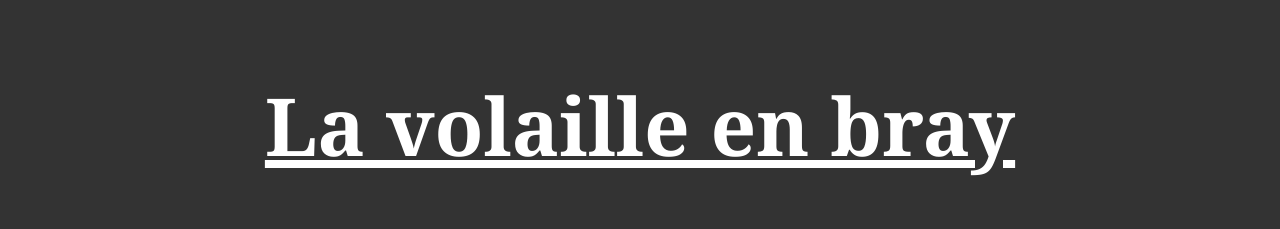
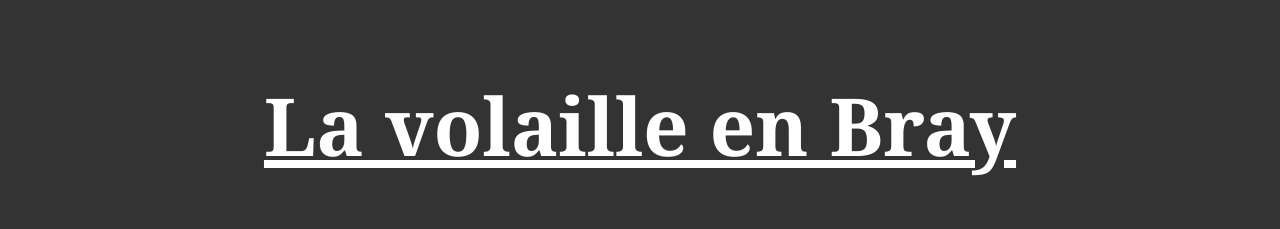
Before and after one commit to SilentCraftsman/Ferme-en-Bray, a Next.js app: page / in a window 1280 px wide. Shown: the top 229 px of the page. Built offline with nearby package versions, Linux system fonts and the light colour scheme.

Commit message:
¨Petit ajustement pour les phrases

```diff
--- a/components/Header.js
+++ b/components/Header.js
@@ -18,7 +18,7 @@ export default function Header() {
   return (
     <header className="header">
       <Link href="/" className="header-title">
-        <h1>La volaille en bray</h1>
+        <h1>La volaille en Bray</h1>
       </Link>
       <nav>
         <ul className="nav-list">
--- a/server.js
+++ b/server.js
@@ -196,7 +196,7 @@ app.get("/api/stripe/success", async (req, res) => {
         text: `Le client de la commande : ${customerName}.
                Le retrait de la commande par le client est prévu pour ${session.metadata.pickupDay} à ${session.metadata.pickupTime}.`,
         html: `
-          <strong>Le nom et prénom qui figure sur la carte bancaire qui a payé de la commande : ${customerName}</strong><br>
+          <strong>Le nom et prénom qui figure sur la carte bancaire qui a payé la commande : ${customerName}</strong><br>
           Le retrait de la commande par le client est prévu pour ${session.metadata.pickupDay} à ${session.metadata.pickupTime}.<br><br>
           <strong>Email du client :</strong> ${customerEmail}<br>
           <strong>Adresse du client :</strong> ${customerAddress}<br><br>
@@ -232,8 +232,6 @@ app.get("/api/stripe/success", async (req, res) => {
     } else {
       console.log("Payment not completed. Email not sent.");
     }
-
-    res.redirect("/success");
   } catch (err) {
     console.error("Error retrieving session or sending email:", err);
     res.status(500).send(`Internal Server Error: ${err.message}`);
```
